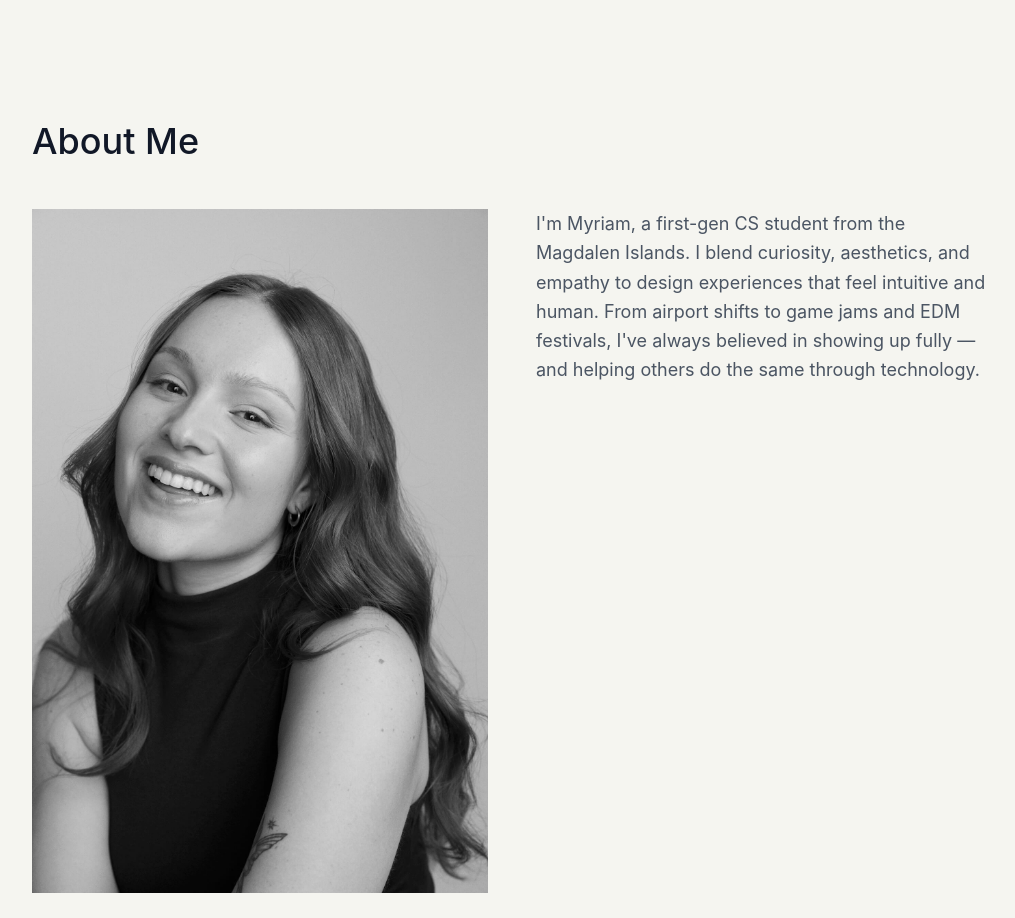
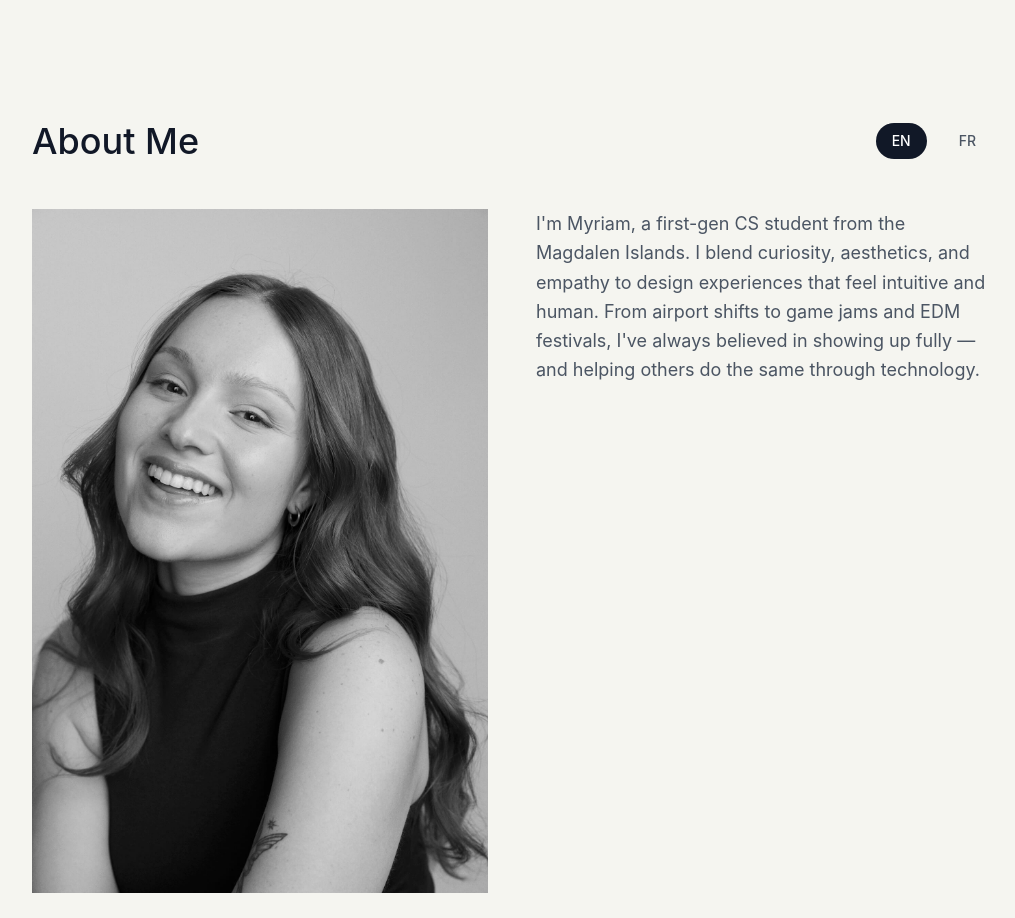
Before and after one commit to aliyazdi75/myriamleblanc, a React (Vite) app: page / in a window 1280 px wide. Shown: the part 5000-5918 px from the top of the page, without its empty margins (128-1143 px from the left). Built offline with nearby package versions, Linux system fonts and the light colour scheme.

Commit message:
Add bilingual support to About Me section with language toggle

```diff
--- a/src/App.jsx
+++ b/src/App.jsx
@@ -1,7 +1,10 @@
 import CaseStudy from './components/CaseStudy'
 import TagEmAllCase from './components/TagEmAllCase'
+import { useState } from 'react'
 
 function App() {
+  const [language, setLanguage] = useState('en')
+
   return (
     <div className="min-h-screen bg-[#F5F5F0]">
       {/* Header */}
@@ -88,7 +91,35 @@ function App() {
       {/* About Section */}
       <section id="about" className="py-32">
         <div className="container max-w-5xl mx-auto px-4 sm:px-6 lg:px-8">
-          <h2 className="text-3xl md:text-4xl font-medium text-gray-900 mb-12">About Me</h2>
+          <div className="flex justify-between items-center mb-12">
+            <h2 className="text-3xl md:text-4xl font-medium text-gray-900">
+              {language === 'en' ? 'About Me' : 'À propos de moi'}
+            </h2>
+            <div className="flex space-x-4">
+              <button
+                onClick={() => setLanguage('en')}
+                className={`px-4 py-2 text-sm font-medium rounded-full transition-colors duration-200 ${
+                  language === 'en'
+                    ? 'bg-gray-900 text-white'
+                    : 'text-gray-600 hover:text-gray-900'
+                }`}
+                aria-label="Switch to English"
+              >
+                EN
+              </button>
+              <button
+                onClick={() => setLanguage('fr')}
+                className={`px-4 py-2 text-sm font-medium rounded-full transition-colors duration-200 ${
+                  language === 'fr'
+                    ? 'bg-gray-900 text-white'
+                    : 'text-gray-600 hover:text-gray-900'
+                }`}
+                aria-label="Passer au français"
+              >
+                FR
+              </button>
+            </div>
+          </div>
           <div className="flex flex-col md:flex-row gap-12 items-start">
             <div className="w-full md:w-1/2 relative group">
               <img
@@ -104,7 +135,10 @@ function App() {
             </div>
             <div className="w-full md:w-1/2">
               <p className="text-lg text-gray-600 leading-relaxed">
-                I'm Myriam, a first-gen CS student from the Magdalen Islands. I blend curiosity, aesthetics, and empathy to design experiences that feel intuitive and human. From airport shifts to game jams and EDM festivals, I've always believed in showing up fully — and helping others do the same through technology.
+                {language === 'en'
+                  ? "I'm Myriam, a first-gen CS student from the Magdalen Islands. I blend curiosity, aesthetics, and empathy to design experiences that feel intuitive and human. From airport shifts to game jams and EDM festivals, I've always believed in showing up fully — and helping others do the same through technology."
+                  : "Je suis Myriam, étudiante en informatique et première de ma famille à fréquenter l'université. Originaire des Îles-de-la-Madeleine, je combine curiosité, esthétisme et empathie pour créer des expériences technologiques humaines et intuitives. Entre les shifts à l'aéroport, les festivals et les game jams, j'ai toujours cru en l'importance de se montrer pleinement — et d'aider les autres à en faire autant."
+                }
               </p>
             </div>
           </div>
```
